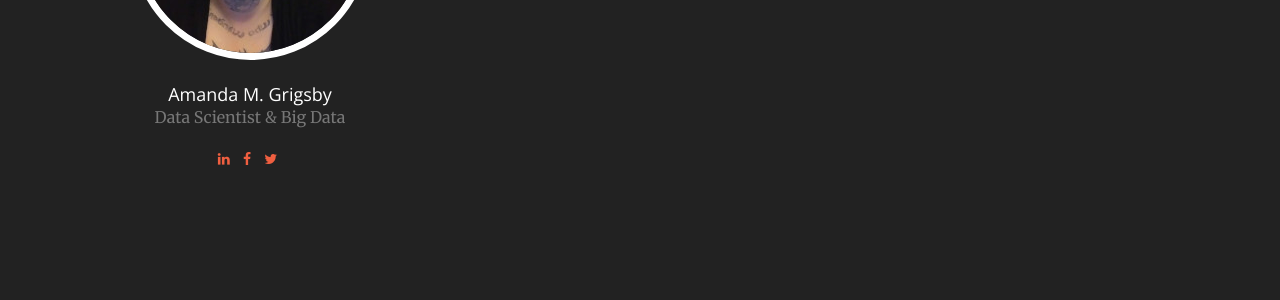
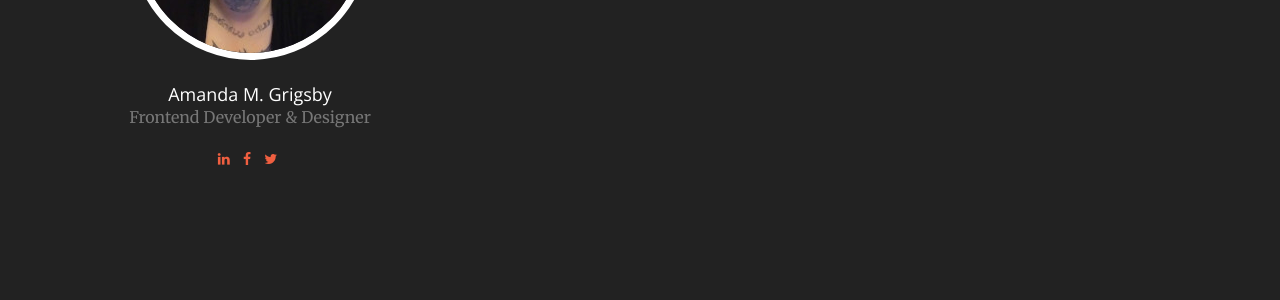
Before and after one commit to aiw3ndil/enkilabs, a Jekyll site: the page built from index.html, in a window 1280 px wide and 900 px high, scrolled down 2374 px. Shown: the part 153-453 px from the top of the window. Built offline with Jekyll 4.4.1, drawn with Linux system fonts in a browser that asks for light colours.

Commit message:
Mandi Title

```diff
--- a/_config.yml
+++ b/_config.yml
@@ -48,7 +48,7 @@ people:
 
 - name: Amanda M. Grigsby
   pic: 4
-  position: Data Scientist & Big Data
+  position: Frontend Developer & Designer
   social:
     - title: linkedin
       url: https://www.linkedin.com/in/amanda-paes-de-barros-a220b71b6/
```
